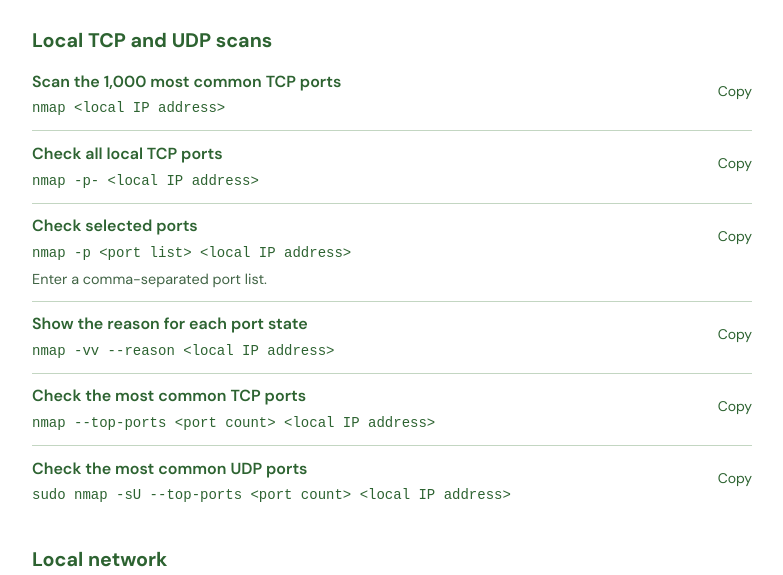
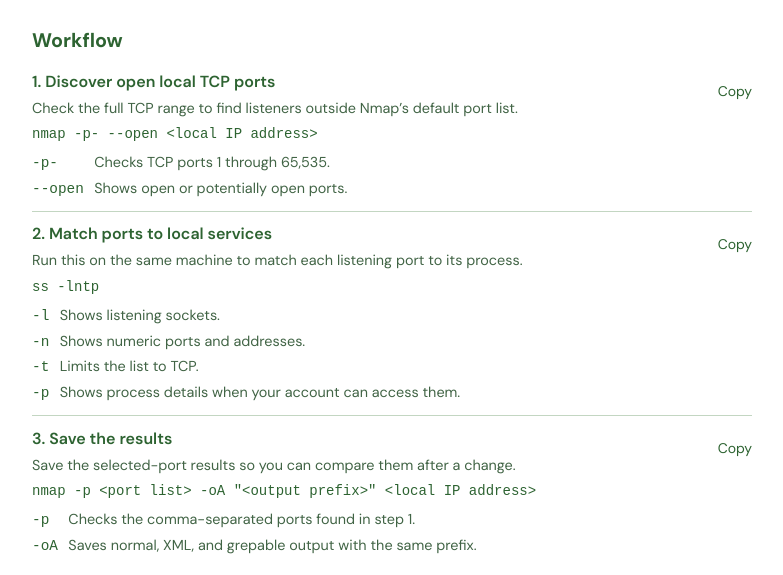
Before and after one commit to WaridoSann/xwgze, a plain HTML site: page index.html in a window 1280 px wide. Both pictures are taken after a click on the link "Reconnaissance". Shown: the part 188-763 px from the top of the page, without its empty margins (248-1031 px from the left). Drawn offline with Linux system fonts and the light colour scheme.

Commit message:
Add a guided local reconnaissance workflow

```diff
--- a/app.js
+++ b/app.js
@@ -40,12 +40,18 @@ function renderHome() {
     </nav>`;
 }
 
-function renderCommand(command) {
+function renderCommand(command, step) {
   const title = escapeHTML(command.title);
+  const heading = step ? `${step}. ${title}` : title;
+  const flags = command.flags ? `<dl class="command-flags">${command.flags.map(([flag, description]) =>
+    `<dt><code>${escapeHTML(flag)}</code></dt><dd>${escapeHTML(description)}</dd>`
+  ).join("")}</dl>` : "";
   return `<li class="command" id="item-${command.id}" tabindex="-1">
     <div class="command-text">
-      <p class="command-title">${title}</p>
+      <p class="command-title">${heading}</p>
+      ${command.why ? `<p class="command-hint">${escapeHTML(command.why)}</p>` : ""}
       <pre><code>${escapeHTML(command.code)}</code></pre>
+      ${flags}
       ${command.hint ? `<p class="command-hint">${escapeHTML(command.hint)}</p>` : ""}
     </div>
     <button type="button" aria-label="Copy ${title}" data-copy>Copy</button>
@@ -59,13 +65,21 @@ function referenceLinks(ids) {
   }).join("")}</ul>`;
 }
 
+function renderGroup(group) {
+  const listTag = group.ordered ? "ol" : "ul";
+  const anchor = group.id ? ` id="item-${group.id}" tabindex="-1"` : "";
+  return `<section${anchor}>
+    <h2>${escapeHTML(group.name)}</h2>
+    <${listTag} class="command-list">${group.commands.map((command, index) =>
+      renderCommand(command, group.ordered ? index + 1 : undefined)
+    ).join("")}</${listTag}>
+  </section>`;
+}
+
 function renderPhase(phase) {
   main.className = "document";
   main.innerHTML = `${pageHeader(phase.title)}
-    ${phase.groups.map(group => `<section>
-      <h2>${escapeHTML(group.name)}</h2>
-      <ul class="command-list">${group.commands.map(renderCommand).join("")}</ul>
-    </section>`).join("")}
+    ${phase.groups.map(renderGroup).join("")}
     <section class="references">
       <h2>References</h2>
       ${referenceLinks(phase.references)}
@@ -106,10 +120,13 @@ const searchIndex = [
   ...phases.map(phase => ({
     title: phase.title, href: `#${phase.id}`, keywords: phase.keywords || "",
   })),
-  ...phases.flatMap(phase => phase.groups.flatMap(group => group.commands.map(command => ({
-    title: command.title, context: phase.title, href: `#${phase.id}/${command.id}`,
-    keywords: `${group.name} ${command.code} ${command.hint || ""}`,
-  })))),
+  ...phases.flatMap(phase => phase.groups.flatMap(group => [
+    ...(group.id ? [{ title: group.name, context: phase.title, href: `#${phase.id}/${group.id}`, keywords: "" }] : []),
+    ...group.commands.map(command => ({
+      title: command.title, context: phase.title, href: `#${phase.id}/${command.id}`,
+      keywords: `${group.name} ${command.code} ${command.hint || ""} ${command.why || ""}`,
+    })),
+  ])),
   ...Object.entries(resources).map(([id, resource]) => ({
     title: resource.name, context: "Resources", href: `#ressources/${id}`, keywords: resource.keywords || "",
   })),
--- a/notes.js
+++ b/notes.js
@@ -2,6 +2,7 @@ const resources = {
   ptes: { name: "PTES", url: "https://pentest-standard.readthedocs.io/en/latest/" },
   nmap: { name: "Nmap Documentation", url: "https://nmap.org/book/man.html" },
   whatweb: { name: "WhatWeb", url: "https://github.com/urbanadventurer/WhatWeb" },
+  samba: { name: "Samba testparm", url: "https://manpages.debian.org/stable/samba-common-bin/testparm.1.en.html", keywords: "SMB configuration" },
   stride: { name: "OWASP Threat Modeling", url: "https://community.owasp.org/Threat_Modeling", keywords: "STRIDE flows trust boundaries" },
   cve: { name: "CVE Program", url: "https://www.cve.org/" },
   pwstorage: { name: "OWASP Password Storage", url: "https://cheatsheetseries.owasp.org/cheatsheets/Password_Storage_Cheat_Sheet.html", keywords: "hashing Argon2id scrypt bcrypt PBKDF2" },
@@ -15,33 +16,79 @@ const phases = [
     id: "reconnaissance",
     title: "Reconnaissance",
     tileTitle: "Reconnais\u00adsance",
-    references: ["nmap", "whatweb"],
+    references: ["nmap", "whatweb", "samba"],
     groups: [
+      {
+        id: "workflow",
+        name: "Workflow",
+        ordered: true,
+        commands: [
+          {
+            id: "tcp-complet",
+            title: "Discover open local TCP ports",
+            why: "Check the full TCP range to find listeners outside Nmap’s default port list.",
+            code: "nmap -p- --open <local IP address>",
+            flags: [
+              ["-p-", "Checks TCP ports 1 through 65,535."],
+              ["--open", "Shows open or potentially open ports."],
+            ],
+          },
+          {
+            id: "local-tcp-services",
+            title: "Match ports to local services",
+            why: "Run this on the same machine to match each listening port to its process.",
+            code: "ss -lntp",
+            flags: [
+              ["-l", "Shows listening sockets."],
+              ["-n", "Shows numeric ports and addresses."],
+              ["-t", "Limits the list to TCP."],
+              ["-p", "Shows process details when your account can access them."],
+            ],
+          },
+          {
+            id: "save-local-scan",
+            title: "Save the results",
+            why: "Save the selected-port results so you can compare them after a change.",
+            code: 'nmap -p <port list> -oA "<output prefix>" <local IP address>',
+            flags: [
+              ["-p", "Checks the comma-separated ports found in step 1."],
+              ["-oA", "Saves normal, XML, and grepable output with the same prefix."],
+            ],
+          },
+        ],
+      },
       {
         name: "Local TCP and UDP scans",
         commands: [
           { id: "scan-standard", title: "Scan the 1,000 most common TCP ports", code: "nmap <local IP address>" },
-          { id: "tcp-complet", title: "Check all local TCP ports", code: "nmap -p- <local IP address>" },
           { id: "ports-nmap", title: "Check selected ports", code: "nmap -p <port list> <local IP address>", hint: "Enter a comma-separated port list." },
-          { id: "raison-nmap", title: "Show the reason for each port state", code: "nmap -vv --reason <local IP address>" },
+          { id: "raison-nmap", title: "Show the reason for each port state", code: "nmap -vv --reason -p <port list> <local IP address>" },
           { id: "top-tcp", title: "Check the most common TCP ports", code: "nmap --top-ports <port count> <local IP address>" },
           { id: "top-udp", title: "Check the most common UDP ports", code: "sudo nmap -sU --top-ports <port count> <local IP address>" },
         ],
       },
       {
-        name: "Local network",
+        name: "Local system and network",
         commands: [
           { id: "adresse-vpn", title: "Show the VPN interface’s IPv4 address", code: "ip -4 addr show <VPN interface>" },
+          { id: "linux-release", title: "Read the installed Linux release", code: "cat /etc/os-release" },
         ],
       },
       {
         name: "HTTP",
         commands: [
+          { id: "whatweb-local", title: "Identify technologies on your local site", code: 'whatweb "http://<local host>:<port>/"' },
           { id: "reponse-http", title: "Show the response and headers", code: 'curl -i "http://<local host>:<port>/"' },
           { id: "http-detaille", title: "Show request details", code: 'curl -v "http://<local host>:<port>/"' },
           { id: "entetes-web-locaux", title: "Show only the headers", code: 'curl -I "http://<local host>:<port>/"' },
           { id: "telecharger-http", title: "Save a file from the local server", code: 'curl -fS -o "<output file>" "http://<local host>:<port>/<remote path>"' },
           { id: "serveur-http-local", title: "Serve a directory on the loopback interface", code: 'python3 -m http.server <port> --bind <loopback IP address> --directory "<directory path>"' },
+        ],
+      },
+      {
+        name: "SMB",
+        commands: [
+          { id: "local-samba-config", title: "Validate the local Samba configuration", code: "testparm -s", hint: "Run on your Samba host to validate and print its effective configuration." },
         ],
       },
     ],
--- a/styles.css
+++ b/styles.css
@@ -34,9 +34,9 @@ a { text-underline-offset: .18em; }
 a:hover, button:hover { color: var(--focus); }
 :focus-visible { outline: 2px solid var(--focus); outline-offset: 3px; }
 
-h1, h2, p, ul, pre { margin: 0; }
+h1, h2, p, ul, ol, pre { margin: 0; }
 h1, h2 { line-height: 1.16; text-wrap: balance; }
-ul { list-style: none; padding: 0; }
+ul, .command-list { list-style: none; padding: 0; }
 main:focus { outline: none; }
 
 .visually-hidden {
@@ -154,6 +154,18 @@ button { border: 0; padding: .25rem 0; background: transparent; }
 .command button:hover { text-decoration: underline; text-underline-offset: .18em; }
 .command-hint { margin-top: .25rem; color: var(--soft-ink); font-size: .9rem; }
 
+.command-flags {
+  display: grid;
+  grid-template-columns: max-content minmax(0, 1fr);
+  gap: .2rem .65rem;
+  margin: .4rem 0 0;
+  color: var(--soft-ink);
+  font-size: .9rem;
+}
+
+.command-flags dd { margin: 0; }
+.command-flags code { color: var(--ink); font-family: var(--mono); }
+
 .references { border-top: 1px solid var(--line); padding-top: 1.2rem; }
 .reference-list li { scroll-margin-top: 1rem; }
 .reference-list a { display: inline-flex; align-items: center; min-height: 2.75rem; }
```
